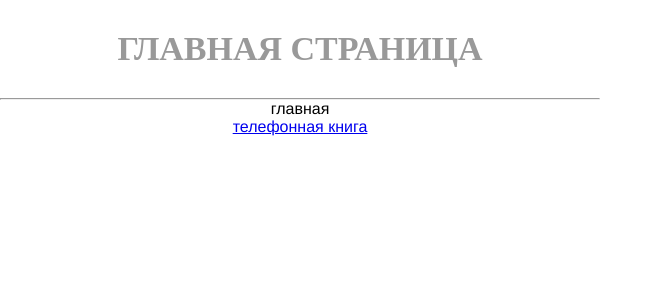
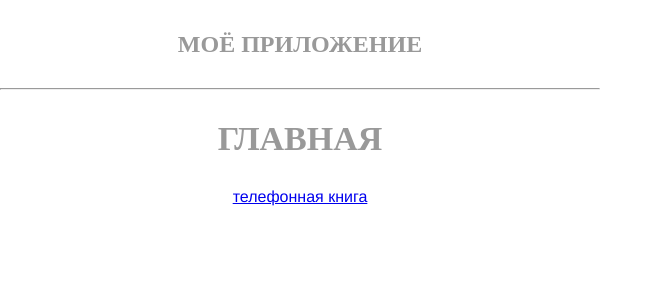
Before and after one commit to Shilachkashila/t-book, a Vue app: page / in a window 1280 px wide. Shown: the top 300 px of the page, without its empty margins (0-663 px from the left). Built offline with nearby package versions, Linux system fonts and the light colour scheme.

Commit message:
причёсываю

```diff
--- a/src/App.vue
+++ b/src/App.vue
@@ -1,6 +1,6 @@
 <template>
   <div id="app">
-    <h1 class="title">главная страница</h1>
+    <h1 class="title">моё приложение</h1>
     <hr>
     <router-view />
   </div>
@@ -19,26 +19,20 @@
   padding: 0;
   margin: 0;
 }
-.title {
-  display: inline-block;
+h1, h2, h3 {
   margin-top: 2rem;
   margin-bottom: 2rem;
   font-family: Montserrat;
   font-weight: 900;
-  font-size: 34px;
-  line-height: 34px;
   color: #999999;
   text-transform:uppercase;
 }
-.counter {
-  margin-left: 10px;
-  color: #FF9900;
-  font-size: 16px;
-  font-weight: bold;
+h1 {
+  font-size: 24px;
+  line-height: 24px;
 }
-.placeholder_visible {
-  color: #FF9900;
-  font-size: 20px;
-  font-weight: bold;
+h2 {
+  font-size: 34px;
+  line-height: 34px;
 }
 </style>
--- a/src/router/index.js
+++ b/src/router/index.js
@@ -7,7 +7,7 @@ Vue.use(VueRouter);
 const routes = [
   {
     path: "/",
-    // name: "Home",
+    name: "Home",
     component: Home
   },
   {
--- a/src/views/Home.vue
+++ b/src/views/Home.vue
@@ -1,9 +1,13 @@
 <template>
 <div>
-  <p>главная</p>
+  <h2>главная</h2>
   <a href="/phoneBook">телефонная книга</a>
 </div>
 </template>
 
 <script>
 </script>
+
+ <style scoped>
+
+ </style>
--- a/src/views/phoneBook.vue
+++ b/src/views/phoneBook.vue
@@ -1,6 +1,6 @@
 <template>
   <div>
-    <h2 class="title">контакты</h2>
+    <h2 class="title_two">контакты</h2>
     <span class="counter"
     >{{counter}}</span>
     <!-- v-on прослушка событий через $emit-->
@@ -46,3 +46,20 @@ methods: {
 },
 };
 </script>
+
+<style scoped>
+.title_two {
+  display: inline-block;
+}
+.counter {
+  margin-left: 10px;
+  color: #FF9900;
+  font-size: 16px;
+  font-weight: bold;
+}
+.placeholder_visible {
+  color: #FF9900;
+  font-size: 20px;
+  font-weight: bold;
+}
+</style>
```
Also changed, not shown: src/components/formAdd.vue (+5 -4 lines), src/components/phonItem.vue (indentation only).
